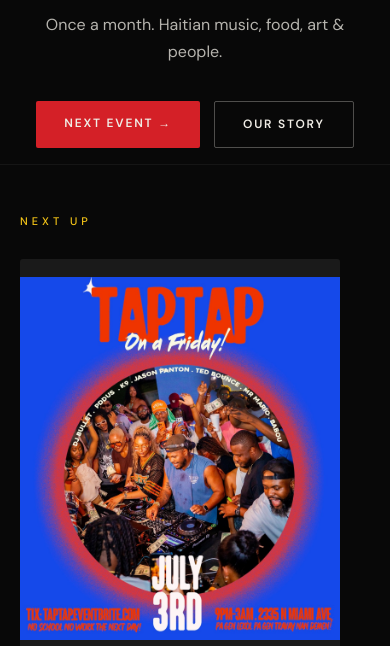
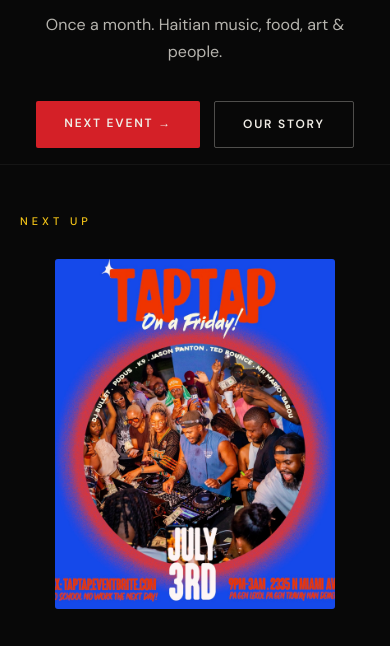
Before and after one commit to fabrice972009/taptapparty, a plain HTML site: page index.html in a window 390 px wide. Shown: the part 449-1095 px from the top of the page. Drawn offline with Linux system fonts and the light colour scheme.

Commit message:
update pages

```diff
--- a/index.html
+++ b/index.html
@@ -219,7 +219,7 @@
       letter-spacing: 1px;
       max-width: 320px;
     }
-    .next-event-img img { width: 100%; height: 100%; object-fit: contain; }
+    .next-event-img img { width: 100%; height: 100%; object-fit: cover; }
     .next-event-info { }
     .event-date-line {
       font-size: 13px;
@@ -502,6 +502,7 @@
 
       .next-event { padding: 48px 20px; }
       .next-event-inner { grid-template-columns: 1fr; gap: 28px; }
+      .next-event-img { max-width: 280px; margin: 0 auto; }
       .event-name { font-size: 32px; }
 
       .about-section { padding: 56px 20px; }
```
Also changed, not shown: 1 other file.
